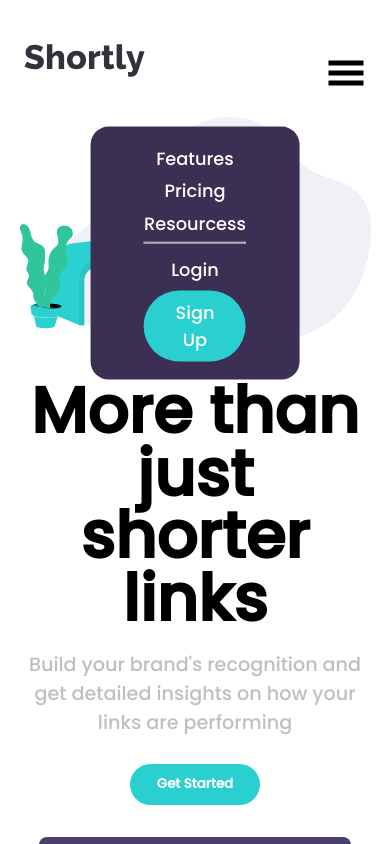
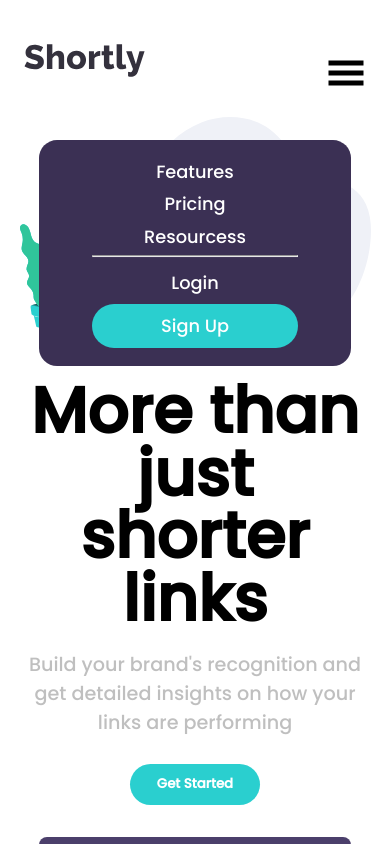
Before and after one commit to Blazrr/shortenUrl, a React (Create React App) app: page / in a window 390 px wide. Both pictures are taken after a click on the button 346 px from the left and 76 px from the top of the page. Shown: the top 844 px of the page. Built offline with nearby package versions, Linux system fonts and the light colour scheme.

Commit message:
Mobile navbar width

```diff
--- a/src/Components/Header.js
+++ b/src/Components/Header.js
@@ -30,7 +30,8 @@ export default function Header() {
 
        {openModal &&  <Mobilenavbar/> }
 
-     <button className='hamburger' onClick={() => {setOpenModal(!openModal)} } >   <GiHamburgerMenu  size={40} color='black' />  </button>
+     <button className='hamburger' onClick={() => {setOpenModal(!openModal)} } > <GiHamburgerMenu  size={40} color='black' />   </button>
+
 
     </div>
 
--- a/src/Components/styles/mobilenavbar.css
+++ b/src/Components/styles/mobilenavbar.css
@@ -7,6 +7,7 @@
   left: 50%;
   transform: translate(-50%, -50%);
   position: absolute;
+  width: 80%;
 }
 .mobile-navbar ul li {
   list-style-type: none;
--- a/src/Components/styles/mobilenavbar.scss
+++ b/src/Components/styles/mobilenavbar.scss
@@ -7,6 +7,7 @@
   left: 50%;
   transform: translate(-50%, -50%);
   position: absolute;
+  width: 80%;
 
   ul {
     li {
```
Also changed, not shown: 1 other file (tests, documents, lock files or other folders).
